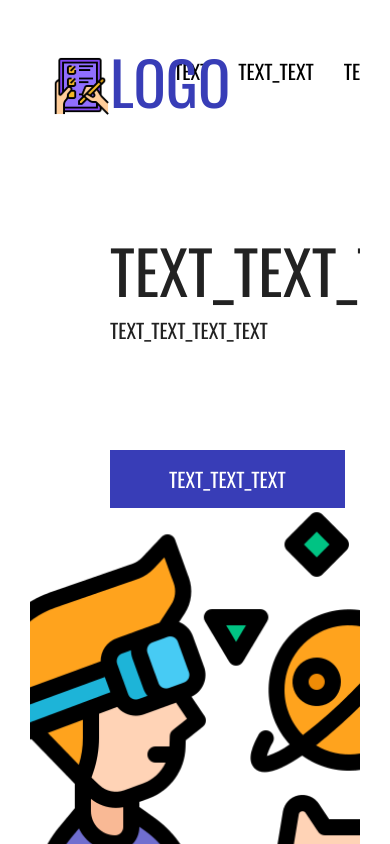
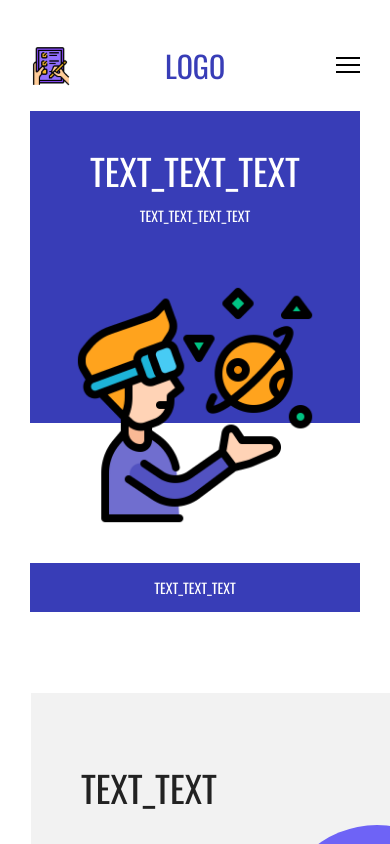
Before and after one commit to odinnadcatbl1/Coub, a React (Create React App) app: page / in a window 390 px wide. Shown: the top 844 px of the page. Built offline with nearby package versions, Linux system fonts and the light colour scheme.

Commit message:
responsive header

```diff
--- a/src/components/Header/Header.jsx
+++ b/src/components/Header/Header.jsx
@@ -1,7 +1,11 @@
+import { useState } from "react";
+
 import logo from "../../assets/logo.svg";
 import introImg from "../../assets/intro.png";
 
 const Header = () => {
+    const [isOpened, setIsOpened] = useState(false);
+
     return (
         <header className="header">
             <div className="container">
@@ -16,13 +20,15 @@ const Header = () => {
                                 />
                             </div>
 
-                            <div className="logo-name"> logo</div>
+                            <div className="logo__name"> logo</div>
                         </div>
 
                         <div className="header__intro">
-                            <h1 className="page__title">text_text_text</h1>
-                            <div className="intro__text">
-                                text_text_text_text
+                            <div className="intro__info">
+                                <h1 className="page__title">text_text_text</h1>
+                                <div className="intro__text">
+                                    text_text_text_text
+                                </div>
                             </div>
 
                             <button className="intro__button">
@@ -39,6 +45,18 @@ const Header = () => {
                                 <li className="nav__item">text_text</li>
                             </ul>
                         </nav>
+
+                        <button
+                            className={
+                                isOpened ? "burger burger--active" : "burger"
+                            }
+                            type="button"
+                            onClick={() => {
+                                setIsOpened(!isOpened);
+                            }}
+                        >
+                            <span>Открыть навигацию</span>
+                        </button>
                     </div>
 
                     <div className="intro__img-container">
--- a/src/components/Header/header.scss
+++ b/src/components/Header/header.scss
@@ -15,6 +15,11 @@
         padding-bottom: 52.5rem;
         width: 20%;
     }
+
+    @media screen and (max-width: 768px) {
+        width: 100%;
+        padding-bottom: 0;
+    }
 }
 
 .header__right {
@@ -29,6 +34,10 @@
         background-color: white;
         width: 70%;
     }
+
+    @media screen and (max-width: 768px) {
+        width: 0;
+    }
 }
 
 .header__logo {
@@ -38,16 +47,60 @@
     align-items: center;
     color: $mainColor;
     padding-left: 2rem;
+
+    @media screen and (max-width: 992px) {
+        font-size: 4rem;
+        img {
+            height: 5rem;
+            width: 5rem;
+        }
+    }
+
+    @media screen and (max-width: 768px) {
+        font-size: 3rem;
+        padding-left: 0;
+
+        img {
+            height: 4rem;
+            width: 4rem;
+        }
+
+        .logo__name {
+            position: absolute;
+            left: 50%;
+            transform: translateX(-50%);
+        }
+    }
 }
 
 .header__intro {
     margin-top: 12.4rem;
     padding-left: 8rem;
+
+    @media screen and (max-width: 768px) {
+        margin-top: 2.5rem;
+        padding-left: 0;
+        text-align: center;
+
+        .page__title {
+            font-size: 3.6rem;
+        }
+
+        .intro__info {
+            background-color: $mainColor;
+            padding: 4.2rem 0 20rem;
+            color: white;
+        }
+    }
 }
 
 .intro__text {
     margin-top: 2rem;
     font-size: 2rem;
+
+    @media screen and (max-width: 768px) {
+        font-size: 1.4rem;
+    }
 }
 
 .intro__button {
@@ -66,6 +119,12 @@
         background-color: white;
         color: $mainColor;
     }
+
+    @media screen and (max-width: 768px) {
+        margin-top: 14rem;
+        width: 100%;
+        font-size: 1.4rem;
+    }
 }
 
 .intro__img-container {
@@ -83,6 +142,15 @@
         height: 50%;
         left: 10%;
         bottom: 2rem;
+    }
+
+    @media screen and (max-width: 768px) {
+        height: 25rem;
+        width: 25rem;
+        top: 28rem;
+        left: 50%;
+        transform: translateX(-50%);
+        z-index: 10;
     }
 }
 
@@ -106,6 +174,10 @@
     justify-content: space-around;
     align-items: flex-end;
     height: 100%;
+
+    @media screen and (max-width: 768px) {
+        display: none;
+    }
 }
 
 .nav__item {
@@ -133,3 +205,67 @@
         }
     }
 }
+
+.burger {
+    display: none;
+    width: 2.4rem;
+    height: 1.6rem;
+    position: absolute;
+    top: 6.5rem;
+    right: 0;
+    transform: translateY(-50%);
+    background: none;
+    border: none;
+    padding: 0;
+    font-size: 0;
+    color: transparent;
+
+    &:before,
+    &:after,
+    span {
+        display: block;
+        width: 100%;
+        height: 2px;
+        background-color: black;
+        position: absolute;
+        left: 0;
+    }
+
+    &:before {
+        content: "";
+        top: 0;
+        transition: transform 0.2s ease;
+    }
+
+    &:after {
+        content: "";
+        bottom: 0;
+        transition: transform 0.2s ease;
+    }
+
+    span {
+        top: 50%;
+        transform: translateY(-50%);
+        transition: opacity 0.2s linear;
+    }
+
+    &--active {
+        span {
+            opacity: 0;
+        }
+
+        &:before {
+            top: 50%;
+            transform: rotate(45deg);
+        }
+
+        &:after {
+            top: 50%;
+            transform: rotate(-45deg);
+        }
+    }
+
+    @media screen and (max-width: 768px) {
+        display: block;
+    }
+}
```
